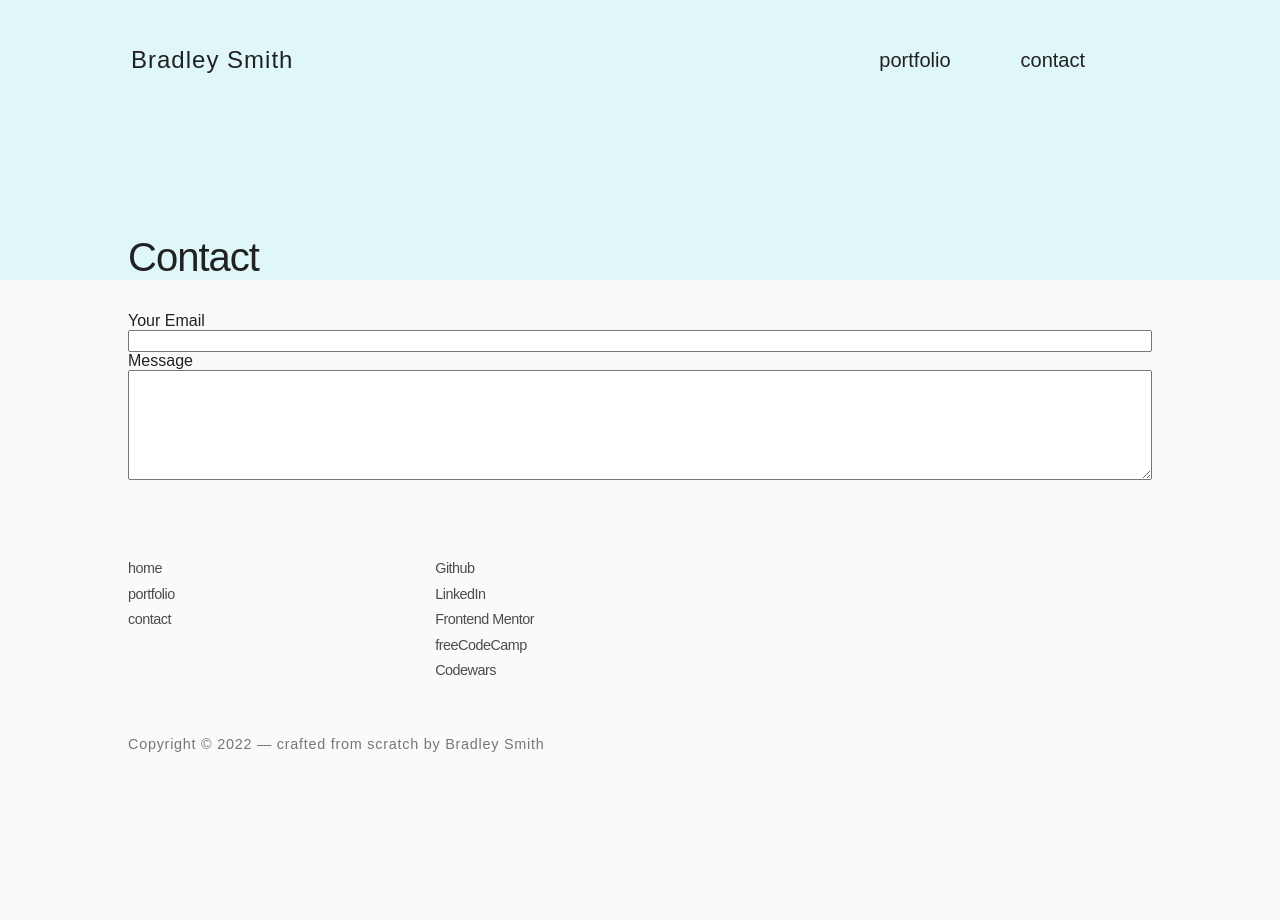
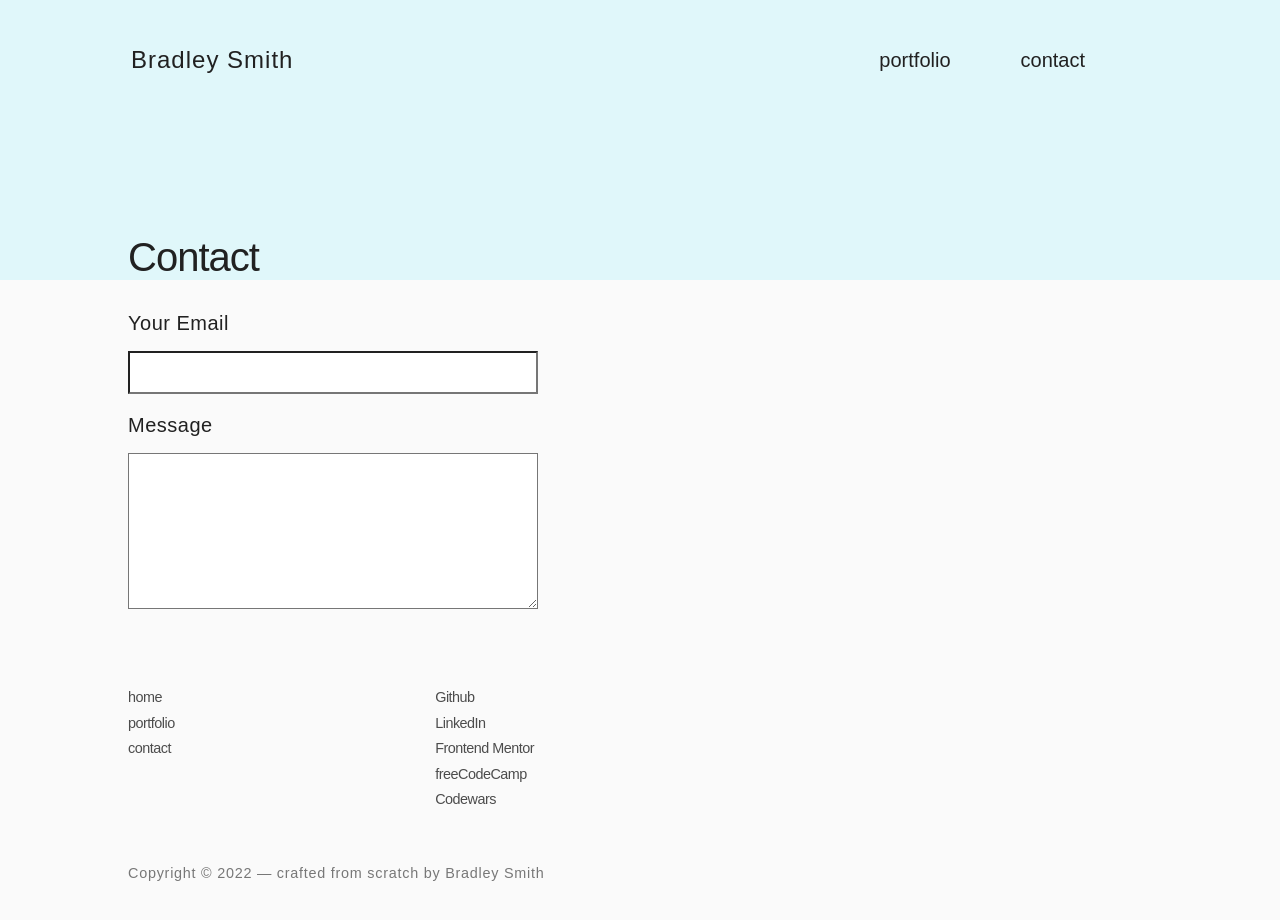
Before and after one commit to bradleyhop/simple-portfolio, a Vue app: page /contact in a window 1280 px wide. Before the commit the page ends 800 px from the top, so only its background shows below. Built offline with nearby package versions, Linux system fonts and the light colour scheme; a web font is replaced by a local one.

Commit message:
contact form styling

```diff
--- a/src/views/ContactMe.vue
+++ b/src/views/ContactMe.vue
@@ -24,11 +24,11 @@ export default {
   <PageHeader pageTitle="Contact" />
 
   <main class="device-widths">
-    <form class="contact-form" method="post" accept-charset="UTF-8">
-      <label for="from-email">Your Email</label>
-      <input id="from-email" type="email" name="fromEmail" />
-      <label for="message">Message</label>
-      <textarea rows="6" id="message" name="message" />
+    <form class="contact-form" name="contact-me" method="post" accept-charset="UTF-8">
+      <label class="contact-label" for="from-email">Your Email</label>
+      <input class="textbox" id="from-email" type="email" name="fromEmail" />
+      <label class="contact-label message-label" for="message">Message</label>
+      <textarea class="textbox" rows="6" id="message" name="message" />
     </form>
   </main>
 
@@ -40,4 +40,22 @@ export default {
   display: flex;
   flex-direction: column;
 }
+
+.contact-label {
+  font-size: 1.25rem;
+  letter-spacing: 0.5px;
+  margin-bottom: 1rem;
+}
+
+.message-label {
+  margin-top: 1.25rem;
+}
+
+.textbox {
+  background: #fff;
+  color: $not-black;
+  font-size: 1.25rem;
+  max-width: 40%;
+  padding: 0.5rem;
+}
 </style>
--- a/src/views/SitePortfolio.vue
+++ b/src/views/SitePortfolio.vue
@@ -274,6 +274,7 @@ $nav-border-line: 3px solid #fff;
 .port-heading {
   font-weight: lighter;
   font-size: 1.5rem;
+  letter-spacing: 0.5px;
   margin: 1rem 0;
 }
 
```
